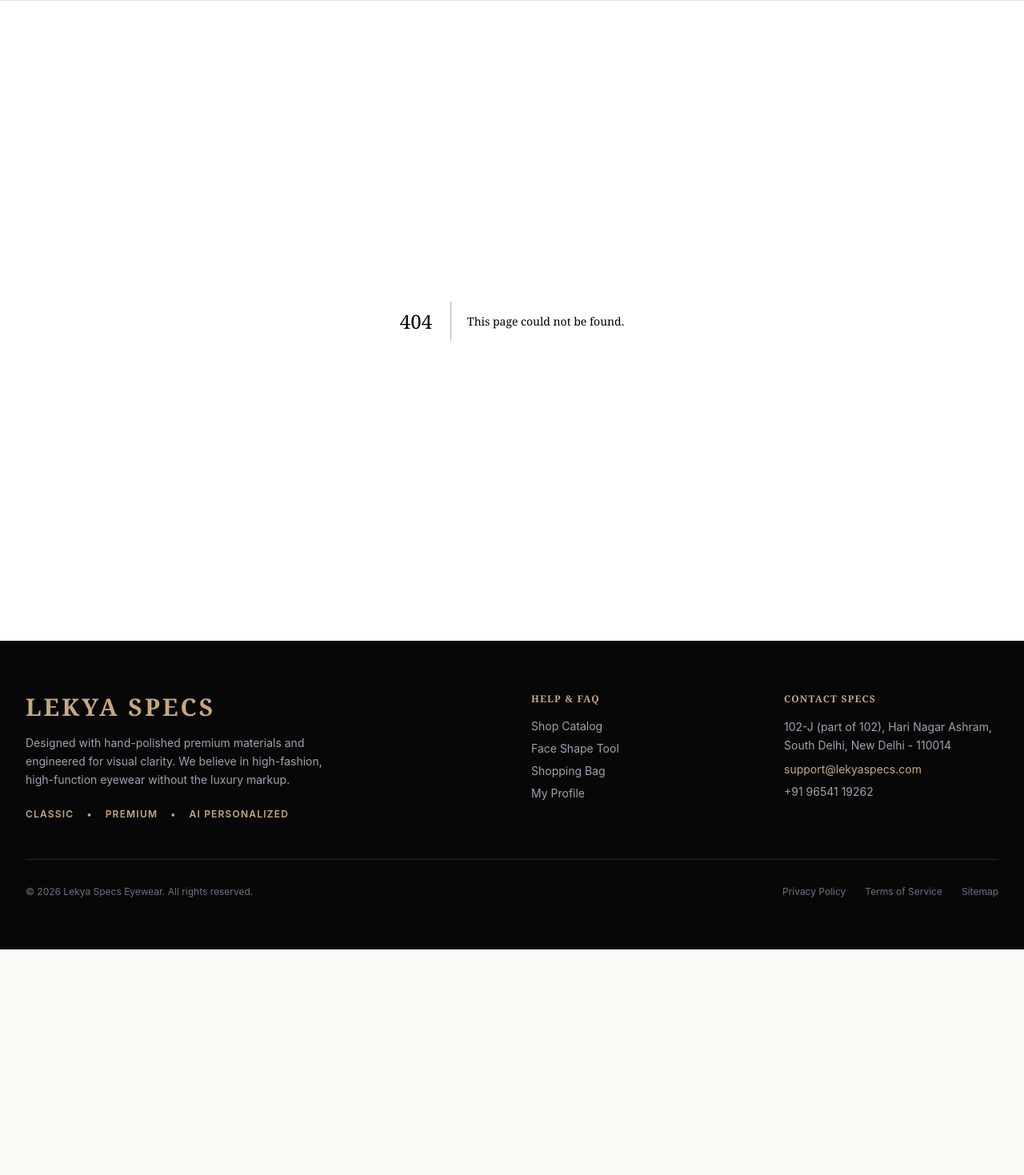
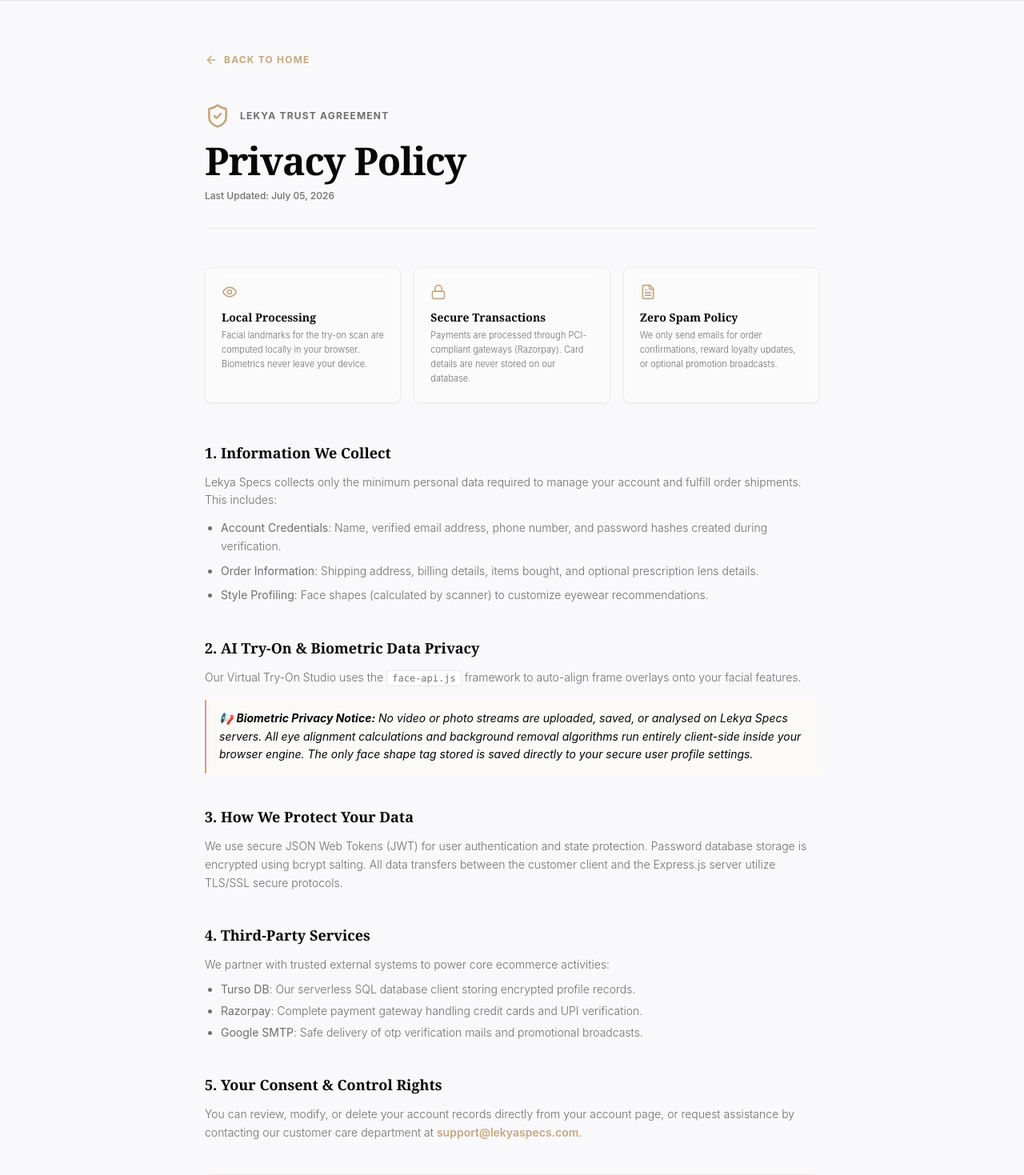
Before and after one commit to AdilMalik14912/LEKYASPECS, a Next.js app in the folder frontend/: page /privacy in a window 1280 px wide. Before the commit this address had no page. Shown: the part 80-1549 px from the top of the page at 80% size. Before the commit the page ends 1267 px from the top, so only its background shows below. Built offline with nearby package versions, Linux system fonts and the light colour scheme.

Commit message:
feat: Add Privacy Policy page under /privacy and update footer links

```diff
--- a/frontend/src/pages/_app.js
+++ b/frontend/src/pages/_app.js
@@ -554,7 +554,7 @@ export default function App({ Component, pageProps }) {
                   <div className="border-t border-gray-800 mt-12 pt-8 flex flex-col sm:flex-row items-center justify-between text-xs text-gray-500">
                     <p>© 2026 Lekya Specs Eyewear. All rights reserved.</p>
                     <div className="flex space-x-6 mt-4 sm:mt-0">
-                      <a href="#" className="hover:text-white transition-colors">Privacy Policy</a>
+                      <Link href="/privacy" className="hover:text-white transition-colors">Privacy Policy</Link>
                       <a href="#" className="hover:text-white transition-colors">Terms of Service</a>
                       <a href="#" className="hover:text-white transition-colors">Sitemap</a>
                     </div>
--- /dev/null
+++ b/frontend/src/pages/privacy.js
@@ -0,0 +1,128 @@
+const React = require('react');
+const Link = require('next/link').default;
+const Head = require('next/head').default;
+const { ArrowLeft, ShieldCheck, Lock, Eye, FileText, CheckCircle } = require('lucide-react');
+
+export default function PrivacyPolicy() {
+  return (
+    <>
+      <Head>
+        <title>Privacy Policy — Lekya Specs Eyewear</title>
+        <meta name="description" content="Read Lekya Specs Privacy Policy. We are committed to protecting your personal information and browser privacy." />
+      </Head>
+
+      <div className="bg-premium-light min-h-screen py-16 px-4 sm:px-6 lg:px-8 text-premium-dark font-sans">
+        <div className="max-w-3xl mx-auto">
+
+          {/* Back button */}
+          <div className="mb-10">
+            <Link href="/" className="inline-flex items-center gap-2 text-xs uppercase tracking-widest text-premium-accent font-bold hover:text-premium-black transition-colors" style={{ textDecoration: 'none' }}>
+              <ArrowLeft className="w-4 h-4" /> Back to Home
+            </Link>
+          </div>
+
+          {/* Heading */}
+          <div className="border-b border-premium-accent/20 pb-8 mb-12">
+            <div className="flex items-center gap-3 mb-4">
+              <ShieldCheck className="w-8 h-8 text-premium-accent" />
+              <span className="text-xs uppercase tracking-widest text-premium-gray font-bold">Lekya Trust Agreement</span>
+            </div>
+            <h1 className="font-serif text-4xl sm:text-5xl font-bold text-premium-black tracking-tight">
+              Privacy Policy
+            </h1>
+            <p className="text-xs text-premium-gray font-medium mt-3">
+              Last Updated: July 05, 2026
+            </p>
+          </div>
+
+          {/* Quick summary cards */}
+          <div className="grid grid-cols-1 sm:grid-cols-3 gap-4 mb-12">
+            <div className="border border-premium-accent/20 bg-white/40 backdrop-blur p-5 rounded-lg shadow-sm">
+              <Eye className="w-5 h-5 text-premium-accent mb-3" />
+              <h4 className="font-serif font-bold text-sm text-premium-black mb-1">Local Processing</h4>
+              <p className="text-[11px] text-premium-gray leading-relaxed font-light">
+                Facial landmarks for the try-on scan are computed locally in your browser. Biometrics never leave your device.
+              </p>
+            </div>
+            <div className="border border-premium-accent/20 bg-white/40 backdrop-blur p-5 rounded-lg shadow-sm">
+              <Lock className="w-5 h-5 text-premium-accent mb-3" />
+              <h4 className="font-serif font-bold text-sm text-premium-black mb-1">Secure Transactions</h4>
+              <p className="text-[11px] text-premium-gray leading-relaxed font-light">
+                Payments are processed through PCI-compliant gateways (Razorpay). Card details are never stored on our database.
+              </p>
+            </div>
+            <div className="border border-premium-accent/20 bg-white/40 backdrop-blur p-5 rounded-lg shadow-sm">
+              <FileText className="w-5 h-5 text-premium-accent mb-3" />
+              <h4 className="font-serif font-bold text-sm text-premium-black mb-1">Zero Spam Policy</h4>
+              <p className="text-[11px] text-premium-gray leading-relaxed font-light">
+                We only send emails for order confirmations, reward loyalty updates, or optional promotion broadcasts.
+              </p>
+            </div>
+          </div>
+
+          {/* Text body content */}
+          <div className="space-y-10 text-sm leading-relaxed text-premium-gray font-light">
+
+            <section>
+              <h3 className="font-serif text-lg font-bold text-premium-black mb-3">1. Information We Collect</h3>
+              <p className="mb-3">
+                Lekya Specs collects only the minimum personal data required to manage your account and fulfill order shipments. This includes:
+              </p>
+              <ul className="list-disc pl-5 space-y-2">
+                <li><strong>Account Credentials</strong>: Name, verified email address, phone number, and password hashes created during verification.</li>
+                <li><strong>Order Information</strong>: Shipping address, billing details, items bought, and optional prescription lens details.</li>
+                <li><strong>Style Profiling</strong>: Face shapes (calculated by scanner) to customize eyewear recommendations.</li>
+              </ul>
+            </section>
+
+            <section>
+              <h3 className="font-serif text-lg font-bold text-premium-black mb-3">2. AI Try-On & Biometric Data Privacy</h3>
+              <p className="mb-3">
+                Our Virtual Try-On Studio uses the <code className="bg-white border px-1.5 py-0.5 rounded text-xs font-mono">face-api.js</code> framework to auto-align frame overlays onto your facial features.
+              </p>
+              <div className="border-l-2 border-premium-accent pl-4 my-4 font-normal text-premium-black italic bg-amber-50/30 py-3 pr-3 rounded-r">
+                📢 <strong>Biometric Privacy Notice:</strong> No video or photo streams are uploaded, saved, or analysed on Lekya Specs servers. All eye alignment calculations and background removal algorithms run entirely client-side inside your browser engine. The only face shape tag stored is saved directly to your secure user profile settings.
+              </div>
+            </section>
+
+            <section>
+              <h3 className="font-serif text-lg font-bold text-premium-black mb-3">3. How We Protect Your Data</h3>
+              <p>
+                We use secure JSON Web Tokens (JWT) for user authentication and state protection. Password database storage is encrypted using bcrypt salting. All data transfers between the customer client and the Express.js server utilize TLS/SSL secure protocols.
+              </p>
+            </section>
+
+            <section>
+              <h3 className="font-serif text-lg font-bold text-premium-black mb-3">4. Third-Party Services</h3>
+              <p className="mb-2">
+                We partner with trusted external systems to power core ecommerce activities:
+              </p>
+              <ul className="list-disc pl-5 space-y-1">
+                <li><strong>Turso DB</strong>: Our serverless SQL database client storing encrypted profile records.</li>
+                <li><strong>Razorpay</strong>: Complete payment gateway handling credit cards and UPI verification.</li>
+                <li><strong>Google SMTP</strong>: Safe delivery of otp verification mails and promotional broadcasts.</li>
+              </ul>
+            </section>
+
+            <section>
+              <h3 className="font-serif text-lg font-bold text-premium-black mb-3">5. Your Consent & Control Rights</h3>
+              <p>
+                You can review, modify, or delete your account records directly from your account page, or request assistance by contacting our customer care department at <a href="mailto:support@lekyaspecs.com" className="text-premium-accent font-semibold hover:underline">support@lekyaspecs.com</a>.
+              </p>
+            </section>
+
+            <div className="bg-premium-light border border-premium-accent/20 rounded-lg p-6 text-center mt-12">
+              <CheckCircle className="w-8 h-8 text-premium-accent mx-auto mb-3" />
+              <h4 className="font-serif font-bold text-premium-black mb-1">Your privacy is safe with us</h4>
+              <p className="text-xs text-premium-gray max-w-md mx-auto">
+                Thank you for placing your trust in Lekya Specs. We strive to provide a premium, transparent, and completely private eyewear styling experience.
+              </p>
+            </div>
+
+          </div>
+
+        </div>
+      </div>
+    </>
+  );
+}
```
Also changed, not shown: 1 other file (tests, documents, lock files or other folders).
